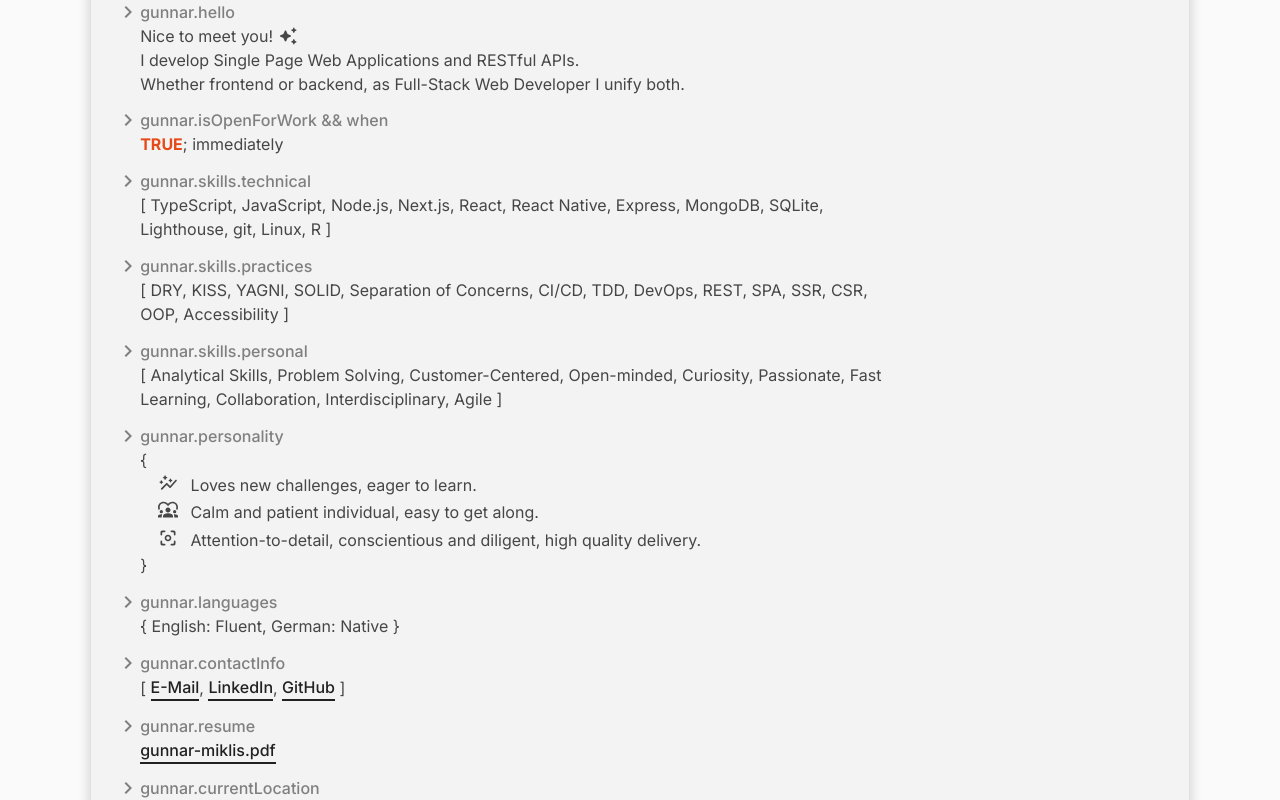
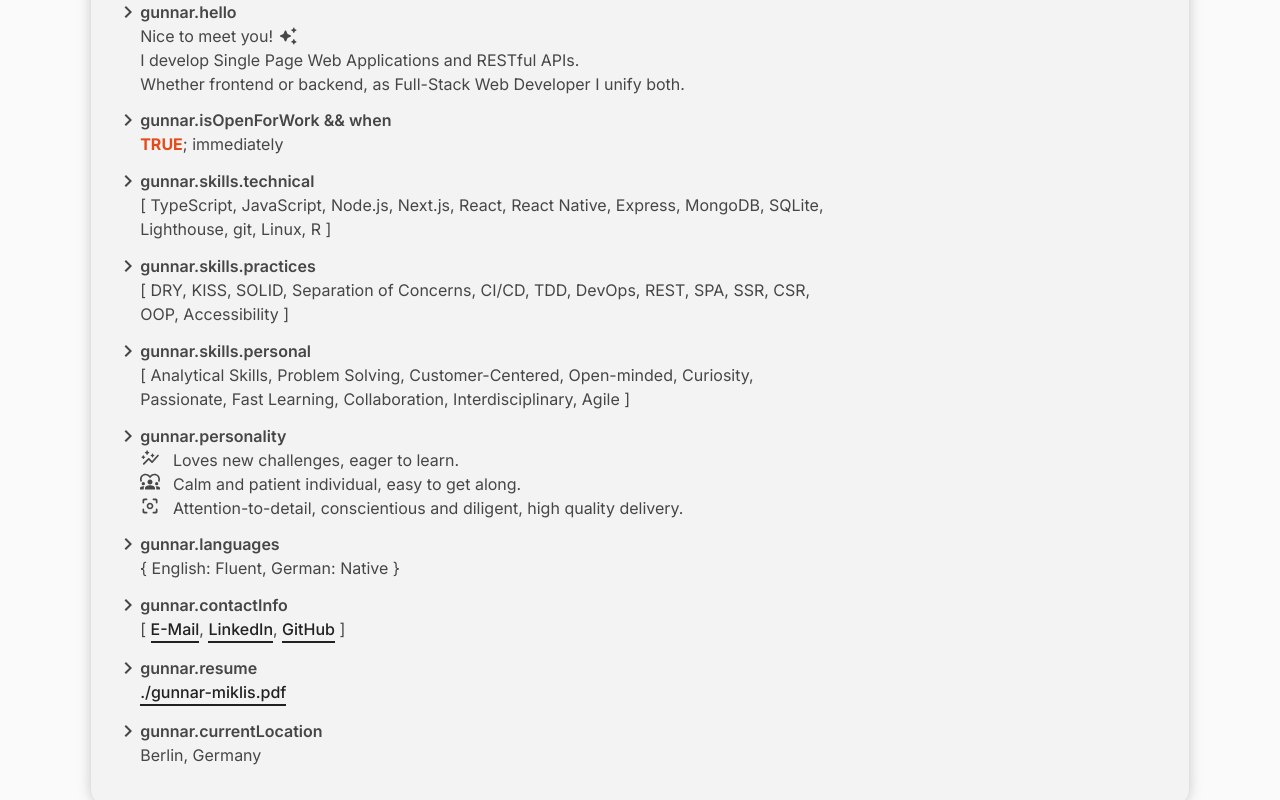
Before and after one commit to gunnar-miklis/portfolio, a React (Vite) app: page / in a window 1280 px wide. Shown: the part 880-1680 px from the top of the page. Built offline with nearby package versions, Linux system fonts and the light colour scheme.

Commit message:
abstract terminal data

```diff
--- a/src/components/Terminal.tsx
+++ b/src/components/Terminal.tsx
@@ -1,13 +1,9 @@
 import Icon from '@mui/icons-material/ChevronRight';
 import MaximizeIcon from '@mui/icons-material/CropSquare';
 import MinimizeIcon from '@mui/icons-material/Minimize';
-import AwesomeIcon from '@mui/icons-material/AutoAwesomeRounded';
-import AutoGraphRoundedIcon from '@mui/icons-material/AutoGraphRounded';
-import Diversity1Icon from '@mui/icons-material/Diversity1';
-import CenterFocusWeakRoundedIcon from '@mui/icons-material/CenterFocusWeakRounded';
 import CloseIcon from '@mui/icons-material/Close';
 import '@/styles/terminal.css';
-import ExternalLink from './common/ExternalLink';
+import { about } from '../data/terminal';
 
 export default function Terminal() {
   return (
@@ -28,142 +24,15 @@ export default function Terminal() {
       </div>
 
       <div className='window-content'>
-        <div>
-          <p className='in'>
-            <Icon /> gunnar.hello
-          </p>
-          <p className='out'>
-            Nice to meet you!&nbsp; <AwesomeIcon fontSize='small' />
-          </p>
-          <p className='out'>I develop Single Page Web Applications and RESTful APIs.</p>
-          <p className='out'>
-            Whether frontend or backend, as Full-Stack Web Developer I unify both.
-          </p>
-        </div>
-
-        <div>
-          <p className='in'>
-            <Icon /> gunnar.isOpenForWork && when
-          </p>
-          <p className='out'>
-            <span style={{ color: '#e64a19', fontWeight: 700 }}>TRUE</span>; immediately
-          </p>
-        </div>
-
-        <div>
-          <p className='in'>
-            <Icon /> gunnar.skills.technical
-          </p>
-          <p className='out'>
-            [ TypeScript, JavaScript, Node.js, Next.js, React, React Native, Express, MongoDB,
-            SQLite, Lighthouse, git, Linux, R ]
-          </p>
-        </div>
-
-        <div>
-          <p className='in'>
-            <Icon /> gunnar.skills.practices
-          </p>
-          <p className='out'>
-            [ DRY, KISS, YAGNI, SOLID, Separation of Concerns, CI/CD, TDD, DevOps, REST, SPA, SSR,
-            CSR, OOP, Accessibility ]
-          </p>
-        </div>
-
-        <div>
-          <p className='in'>
-            <Icon /> gunnar.skills.personal
-          </p>
-          <p className='out'>
-            [ Analytical Skills, Problem Solving, Customer-Centered, Open-minded, Curiosity,
-            Passionate, Fast Learning, Collaboration, Interdisciplinary, Agile ]
-          </p>
-        </div>
-
-        <div>
-          <p className='in'>
-            <Icon /> gunnar.personality
-          </p>
-          <span
-            className='out'
-            style={{ display: 'inline-flex', flexFlow: 'column nowrap', alignItems: 'flex-start' }}
-          >
-            <span>{`{ `}</span>
-
-            <ul className='list' style={{ marginLeft: '1rem' }}>
-              <li>
-                <AutoGraphRoundedIcon fontSize='small' />
-                Loves new challenges, eager to learn.
-              </li>
-              <li>
-                <Diversity1Icon fontSize='small' />
-                Calm and patient individual, easy to get along.
-              </li>
-              <li>
-                <CenterFocusWeakRoundedIcon fontSize='small' />
-                Attention-to-detail, conscientious and diligent, high quality delivery.
-              </li>
-            </ul>
-
-            <span>{`} `}</span>
-          </span>
-        </div>
-
-        <div>
-          <p className='in'>
-            <Icon /> gunnar.languages
-          </p>
-          <p className='out'>{`{ English: Fluent, German: Native }`}</p>
-        </div>
-
-        <div>
-          <p className='in'>
-            <Icon /> gunnar.contactInfo
-          </p>
-          <p className='out'>
-            [&nbsp;
-            <a
-              className='link'
-              href='mailto:gunnar.miklis@gmail.com'
-              target='_blank'
-              rel='noreferrer'
-              title='Sent an Email (opens external dialog)'
-              aria-label='Sent an Email (opens external dialog)'
-            >
-              E-Mail
-            </a>
-            ,&nbsp;
-            <ExternalLink href='https://linkedin.com/in/gunnar-miklis' title='LinkedIn' />
-            ,&nbsp;
-            <ExternalLink href='https://github.com/gunnar-miklis' title='GitHub' />
-            &nbsp;]
-          </p>
-        </div>
-
-        <div>
-          <p className='in'>
-            <Icon /> gunnar.resume
-          </p>
-          <p className='out'>
-            <ExternalLink href='https://flowcv.com/resume/u6jisbb5w9' title='Resume'>
-              gunnar-miklis.pdf
-            </ExternalLink>
-          </p>
-        </div>
-
-        <div>
-          <p className='in'>
-            <Icon /> gunnar.currentLocation
-          </p>
-          <p className='out'>Berlin, Germany</p>
-        </div>
-
-        <div>
-          <p className='in'>
-            <Icon /> <span className='cursor' />
-          </p>
-          <p className='out'></p>
-        </div>
+        {Object.keys(about).map((keypoint: string) => (
+          <div key={keypoint}>
+            <p className='in'>
+              <Icon />
+              {about[keypoint].in}
+            </p>
+            <p className='out'>{about[keypoint].out}</p>
+          </div>
+        ))}
       </div>
     </article>
   );
--- /dev/null
+++ b/src/data/terminal.tsx
@@ -0,0 +1,107 @@
+import AwesomeIcon from '@mui/icons-material/AutoAwesomeRounded';
+import AutoGraphRoundedIcon from '@mui/icons-material/AutoGraphRounded';
+import Diversity1Icon from '@mui/icons-material/Diversity1';
+import CenterFocusWeakRoundedIcon from '@mui/icons-material/CenterFocusWeakRounded';
+import ExternalLink from '../components/common/ExternalLink';
+import { type ReactNode } from 'react';
+
+const name: string = 'gunnar';
+
+interface About {
+  [keypoint: string]: {
+    in: string;
+    out: string | ReactNode;
+  };
+}
+
+export const about: About = {
+  hello: {
+    in: `${name}.hello`,
+    out: (
+      <>
+        <span style={{ display: 'inline-flex', flexFlow: 'row nowrap', alignItems: 'center' }}>
+          Nice to meet you!&nbsp; <AwesomeIcon fontSize='small' />
+        </span>
+        <span>I develop Single Page Web Applications and RESTful APIs.</span>
+        <span>Whether frontend or backend, as Full-Stack Web Developer I unify both.</span>
+      </>
+    ),
+  },
+  isOpenForWork: {
+    in: `${name}.isOpenForWork && when`,
+    out: (
+      <span style={{ display: 'inline-flex', flexFlow: 'row nowrap' }}>
+        <span style={{ color: '#e64a19', fontWeight: 700 }}>TRUE</span>; immediately
+      </span>
+    ),
+  },
+  skillsTechnical: {
+    in: `${name}.skills.technical`,
+    out: '[ TypeScript, JavaScript, Node.js, Next.js, React, React Native, Express, MongoDB, SQLite, Lighthouse, git, Linux, R ]',
+  },
+  skillsPractices: {
+    in: `${name}.skills.practices`,
+    out: '[ DRY, KISS, SOLID, Separation of Concerns, CI/CD, TDD, DevOps, REST, SPA, SSR, CSR, OOP, Accessibility ]',
+  },
+  skillsPersonal: {
+    in: `${name}.skills.personal`,
+    out: '[ Analytical Skills, Problem Solving, Customer-Centered, Open-minded, Curiosity, Passionate, Fast Learning, Collaboration, Interdisciplinary, Agile ]',
+  },
+  personality: {
+    in: `${name}.personality`,
+    out: (
+      <>
+        <span style={{ display: 'inline-flex', flexFlow: 'row nowrap', gap: 'var(--space-sm)' }}>
+          <AutoGraphRoundedIcon fontSize='small' /> Loves new challenges, eager to learn.
+        </span>
+        <span style={{ display: 'inline-flex', flexFlow: 'row nowrap', gap: 'var(--space-sm)' }}>
+          <Diversity1Icon fontSize='small' /> Calm and patient individual, easy to get along.
+        </span>
+        <span style={{ display: 'inline-flex', flexFlow: 'row nowrap', gap: 'var(--space-sm)' }}>
+          <CenterFocusWeakRoundedIcon fontSize='small' /> Attention-to-detail, conscientious and
+          diligent, high quality delivery.
+        </span>
+      </>
+    ),
+  },
+  languages: {
+    in: `${name}.languages`,
+    out: '{ English: Fluent, German: Native }',
+  },
+  contactInfo: {
+    in: `${name}.contactInfo`,
+    out: (
+      <span style={{ display: 'inline-flex', flexFlow: 'row nowrap' }}>
+        [&nbsp;
+        <a
+          className='link'
+          href='mailto:gunnar.miklis@gmail.com'
+          target='_blank'
+          rel='noreferrer'
+          title='Sent an Email (opens external dialog)'
+          aria-label='Sent an Email (opens external dialog)'
+          key={1}
+        >
+          E-Mail
+        </a>
+        ,&nbsp;
+        <ExternalLink href='https://linkedin.com/in/gunnar-miklis' title='LinkedIn' key={2} />
+        ,&nbsp;
+        <ExternalLink href='https://github.com/gunnar-miklis' title='GitHub' key={3} />
+        &nbsp;]
+      </span>
+    ),
+  },
+  resume: {
+    in: `${name}.resume`,
+    out: (
+      <ExternalLink href='https://flowcv.com/resume/u6jisbb5w9' title='Resume'>
+        ./gunnar-miklis.pdf
+      </ExternalLink>
+    ),
+  },
+  currentLocation: {
+    in: `${name}.currentLocation`,
+    out: 'Berlin, Germany',
+  },
+};
--- a/src/styles/terminal.css
+++ b/src/styles/terminal.css
@@ -61,20 +61,19 @@
   padding: var(--space-lg) var(--space-md);
 }
 .in {
-  color: var(--annotation-dark);
+  color: var(--text-dark);
 
-  font-weight: 500;
+  font-weight: 600;
 
   display: flex;
-  flex-flow: row wrap;
-  align-items: center;
+  flex-flow: row nowrap;
 }
 .out {
   color: var(--text-dark);
 
   display: flex;
-  flex-flow: row wrap;
-  align-items: center;
+  flex-flow: column nowrap;
+  align-items: flex-start;
 
   margin-left: 1.5rem;
 }
@@ -109,10 +108,10 @@
     color: var(--bg-light);
   }
   .in {
-    color: var(--annotation-light);
-  }
-  .out {
     color: var(--text-light);
+}
+.out {
+	color: var(--text-light);
   }
 }
 
@@ -133,7 +132,7 @@
 }
 @media (min-width: 993px) {
   .window-content {
-    max-width: 75%;
+    max-width: 70%;
     padding: var(--space-lg) var(--space-md);
     gap: var(--space-sm);
   }
```
